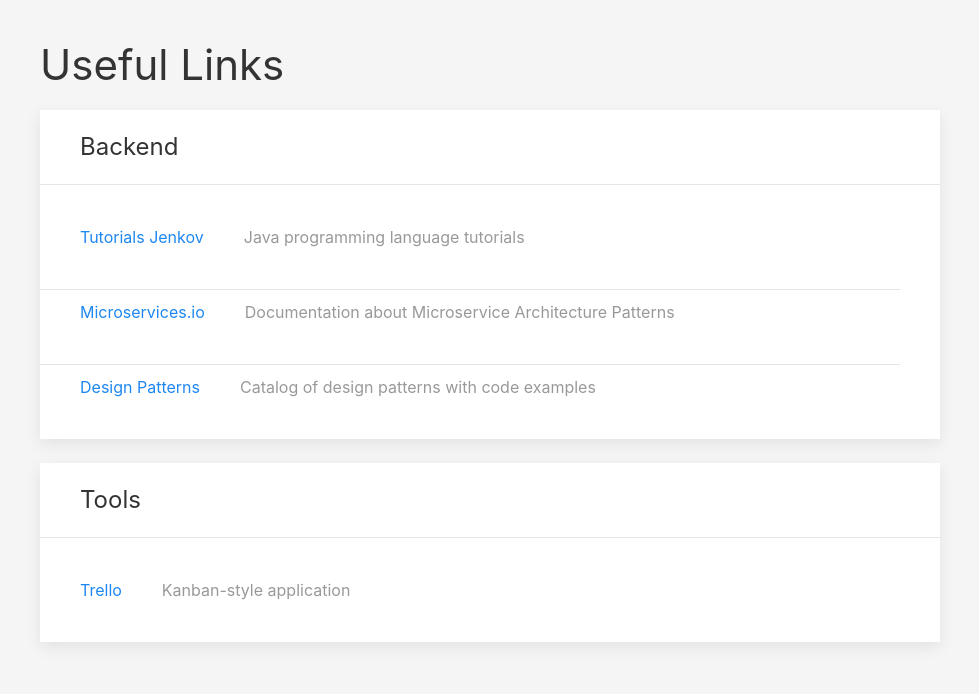
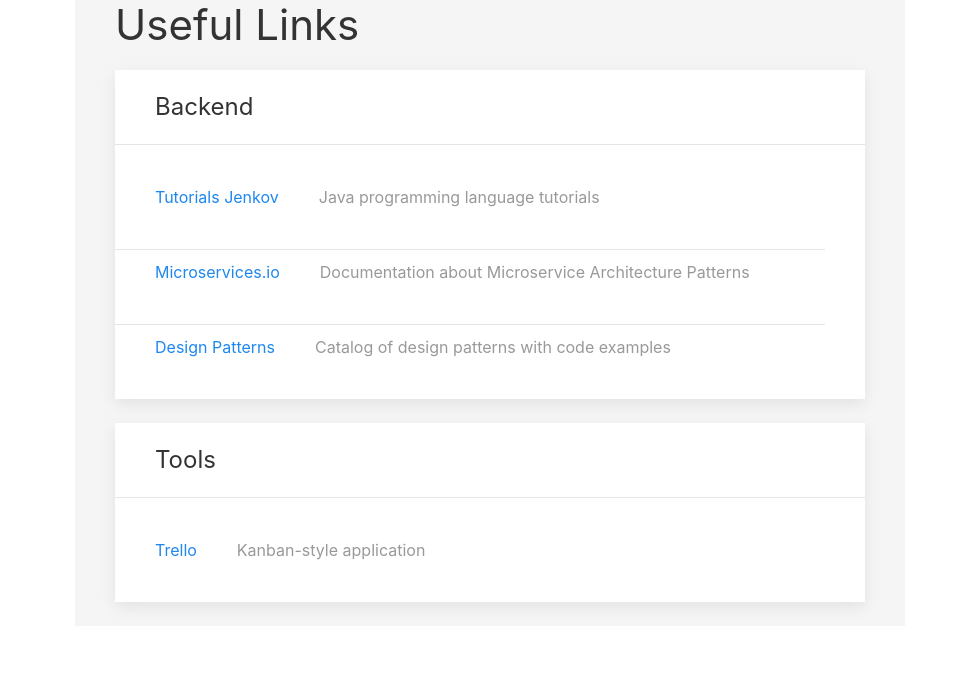
Before and after one commit to marcelo-torres/marcelo-torres.github.io, a plain HTML site: page links/links.html in a window 1280 px wide. Shown: the whole page, without its empty margins (150-1129 px from the left). Drawn offline with nearby package versions, Linux system fonts and the light colour scheme.

Commit message:
container resize

```diff
--- a/links/links.html
+++ b/links/links.html
@@ -16,7 +16,7 @@
 
 <body>
     <header>
-        <div class="uk-container uk-container-small uk-padding" style="background-color: whitesmoke;">
+        <div class="uk-container  uk-container-xsmall" style="background-color: whitesmoke;">
             <h1>Useful Links</h1>
             <div id="link-group-list"></div>
         </div>
```
